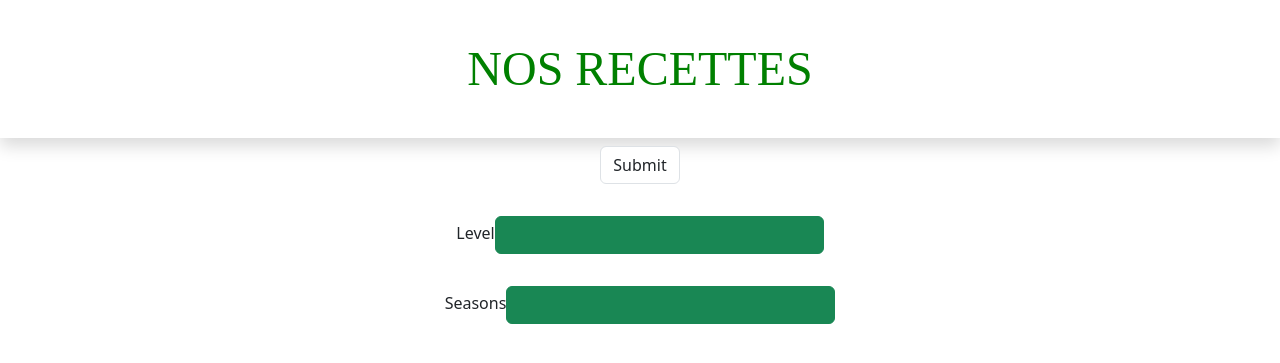
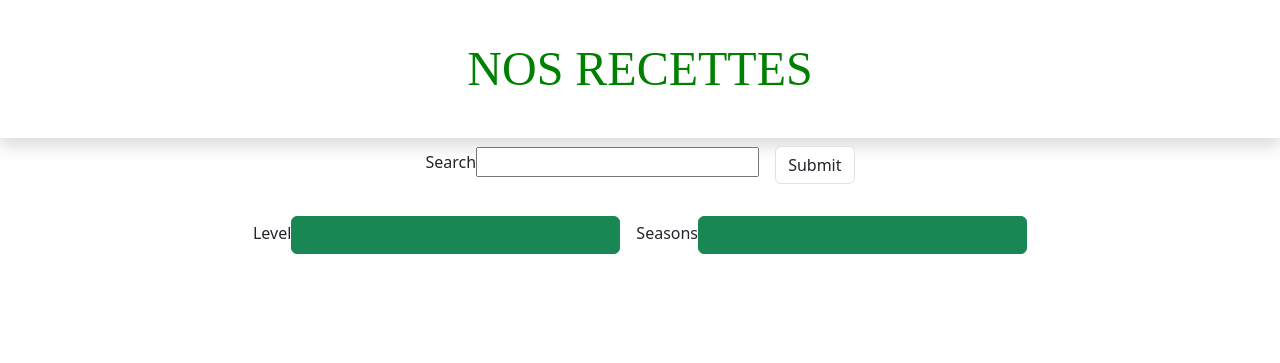
Before and after one commit to VincentSureau/my-recipes, a Symfony app: template templates/search/recipe.html.twig in a window 1280 px wide. Shown: the top 363 px of the page. Run offline with Twig, Linux system fonts and the light colour scheme; the template is opened without the code that fills it, so the values that code supplies are empty; form fields are guessed from the names that the template uses; some libraries are stand-ins or nearby versions.

Commit message:
fonction search

```diff
--- a/templates/search/recipe.html.twig
+++ b/templates/search/recipe.html.twig
@@ -8,14 +8,19 @@
 		<h1 class="text-center shadow">NOS RECETTES</h1>
 
 		{{ form_start(form) }}
-		<div class="pb-3 d-flex justify-content-center align-items-center gap-3 flex-column">
+
+
+		<div class="pb-3 d-flex justify-content-center align-items-center gap-3">
+		{{ form_row(form.search, {'attr': {'class' : 'px-4'}}) }}
 		{{ form_row(form.submit) }}
 		</div>
 
-		<div class="pb-3 d-flex justify-content-center align-items-center gap-3 flex-column">
+
+		<div class="pb-3 d-flex justify-content-center align-items-center gap-3">
 		{{ form_row(form.level, {'attr': {'class' : "btn btn-success px-5"}}) }}
 		{{ form_row(form.seasons, {'attr': {'class' : "btn btn-success px-5"}}) }}
 		</div>
+
 		{{ form_end(form) }}
 	</header>
 
@@ -46,4 +51,18 @@
 				{{ knp_pagination_render(pagination) }}
 			</div>
 	</main>
+
+	<script>
+		const level = document.getElementById('search_recipe_level');
+		const seasons = document.getElementById('search_recipe_seasons');
+		const form = document.querySelector("[name='search_recipe']");
+
+		function onChange() {
+			form.submit();
+		}
+
+		level.addEventListener('change', onChange);
+		seasons.addEventListener('change', onChange);
+	</script>
+
 {% endblock %}
```
Also changed, not shown: src/Form/SearchRecipeType.php (+10 -1 lines), src/Repository/RecipeRepository.php (+9 -0 lines).
